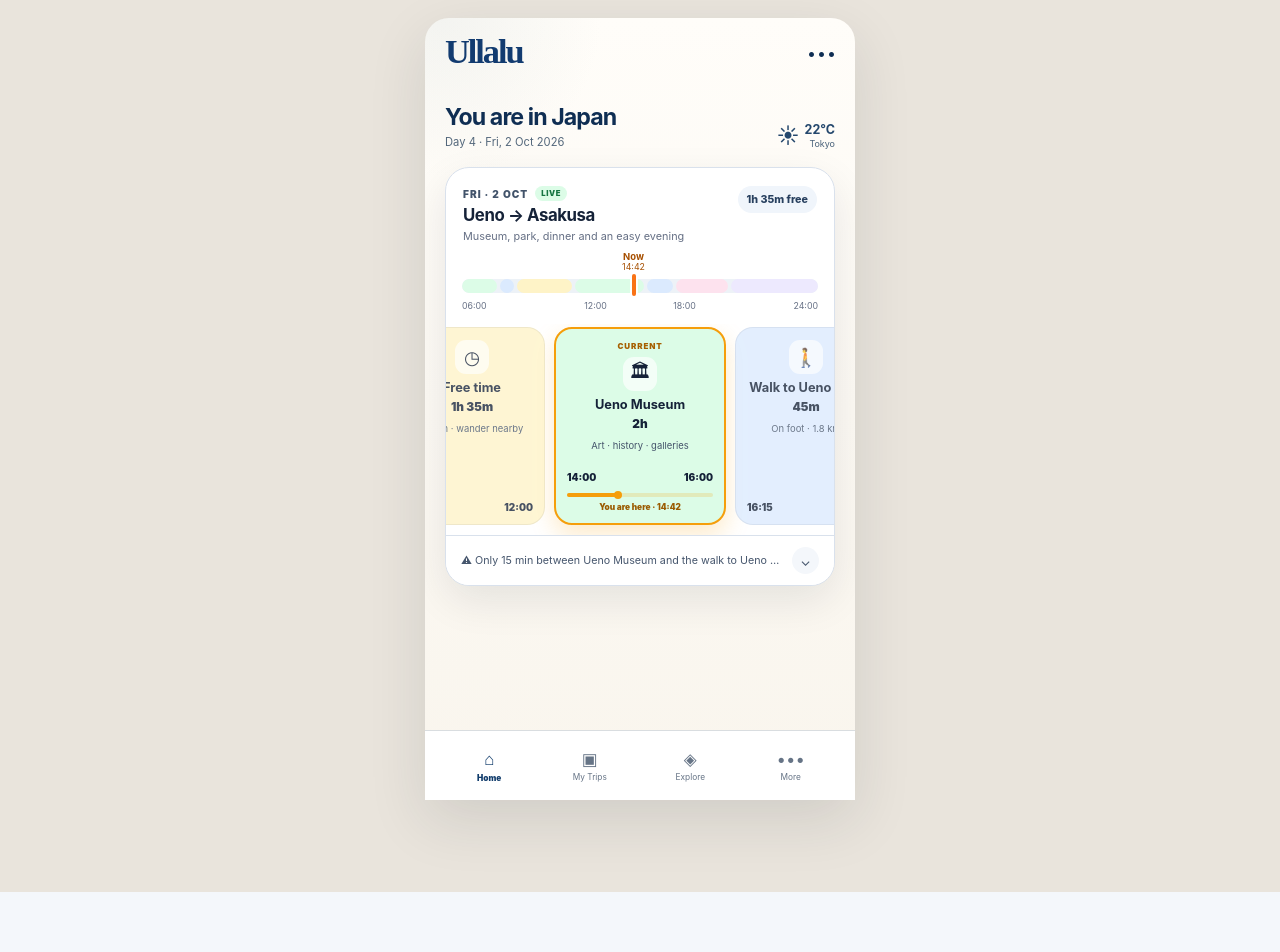
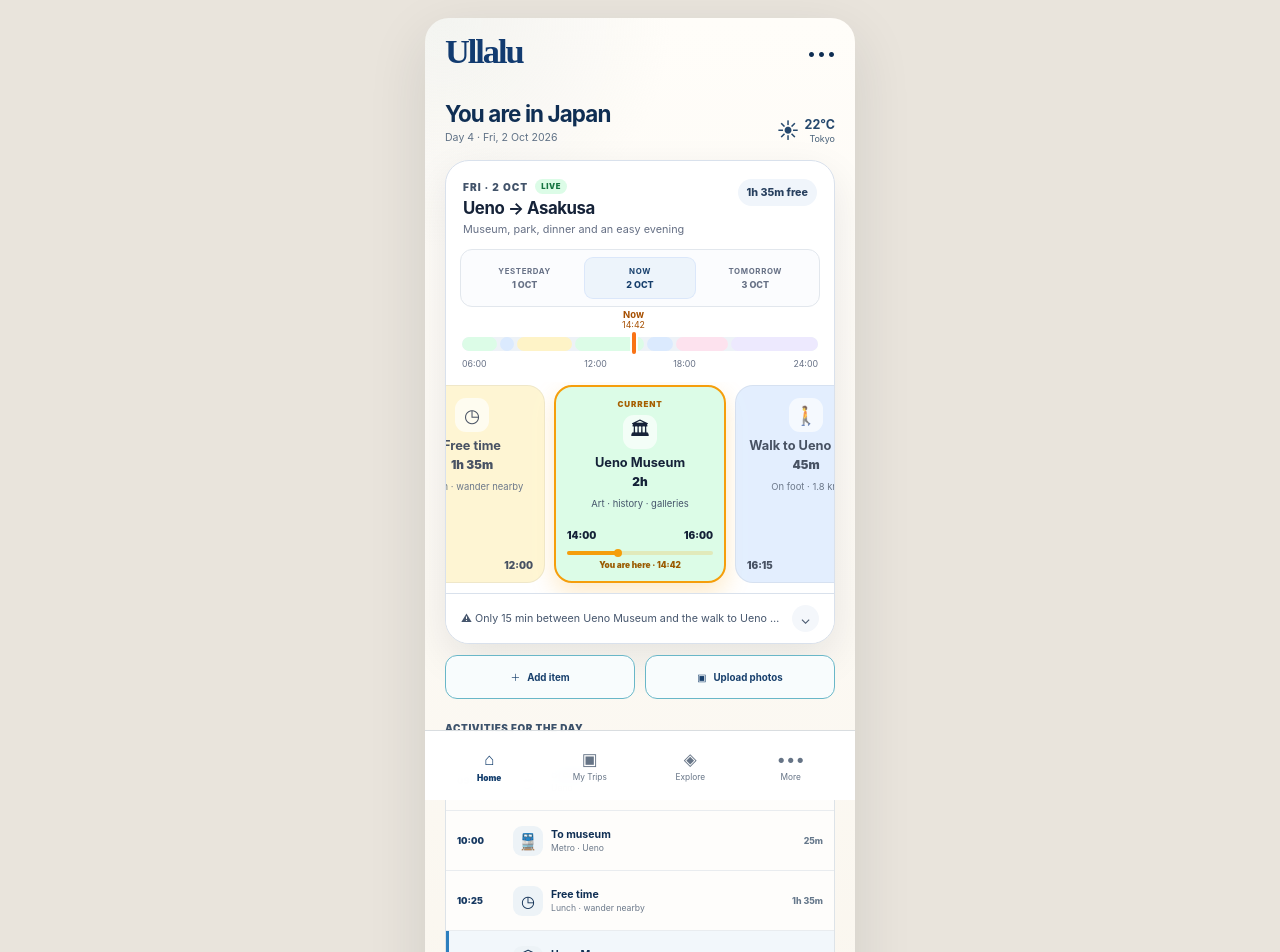
Before and after one commit to brijbh/ullalu, a Next.js app: page /today in a window 1280 px wide. Shown: the top 952 px of the page. Before the commit the page ends 892 px from the top, so only its background shows below. Built offline with nearby package versions, Linux system fonts and the light colour scheme.

Commit message:
feat: add live day flipping photos and synced agenda

```diff
--- a/app/today/page.tsx
+++ b/app/today/page.tsx
@@ -1,90 +1,117 @@
+"use client";
+
+import { ChangeEvent, useMemo, useState } from "react";
 import Link from "next/link";
 import styles from "../JourneyFlow.module.css";
 import parity from "../JourneyParity.module.css";
-import DayCard, { type DayCardSegment } from "../components/DayCard";
-import { BottomNav } from "../components/JourneyUI";
+import DayCard, { type DayCardSegment, type DayCardSegmentKind, type DayNavigationItem } from "../components/DayCard";
+import { BottomNav, SuggestionIcon } from "../components/JourneyUI";
 
-const liveSegments: DayCardSegment[] = [
-  {
-    kind: "activity",
-    icon: "☕",
-    title: "Breakfast",
-    duration: "1h",
-    start: "09:00",
-    end: "10:00",
-    detail: "Ueno",
-    weight: 1,
-    width: 132,
-  },
-  {
-    kind: "travel",
-    icon: "🚆",
-    title: "To museum",
-    duration: "25m",
-    start: "10:00",
-    end: "10:25",
-    detail: "Metro · Ueno",
-    weight: .42,
-    width: 132,
-  },
-  {
-    kind: "free",
-    icon: "◷",
-    title: "Free time",
-    duration: "1h 35m",
-    start: "10:25",
-    end: "12:00",
-    detail: "Lunch · wander nearby",
-    weight: 1.58,
-    width: 146,
-  },
-  {
-    kind: "activity",
-    icon: "🏛",
-    title: "Ueno Museum",
-    duration: "2h",
-    start: "14:00",
-    end: "16:00",
-    detail: "Art · history · galleries",
-    weight: 2,
-    width: 172,
-  },
-  {
-    kind: "travel",
-    icon: "🚶",
-    title: "Walk to Ueno Park",
-    duration: "45m",
-    start: "16:15",
-    end: "17:00",
-    detail: "On foot · 1.8 km",
-    weight: .75,
-    width: 142,
-  },
-  {
-    kind: "reservation",
-    icon: "🍜",
-    title: "Dinner",
-    duration: "1h 30m",
-    start: "18:00",
-    end: "19:30",
-    detail: "Reservation · Asakusa",
-    weight: 1.5,
-    width: 150,
-  },
-  {
-    kind: "rest",
-    icon: "🌙",
-    title: "Evening",
-    duration: "2h 30m",
-    start: "19:30",
-    end: "22:00",
-    detail: "Return to hotel · rest",
-    weight: 2.5,
-    width: 160,
-  },
+type LiveDay = {
+  label: string;
+  route: string;
+  subtitle: string;
+  freeTime: string;
+  segments: DayCardSegment[];
+};
+
+const itemTypes = [
+  ["place", "Place / Activity", "activity"],
+  ["transport", "Transport", "travel"],
+  ["reservation", "Reservation", "reservation"],
+  ["rest", "Hotel / Rest", "rest"],
+  ["buffer", "Buffer", "buffer"],
+] as const;
+
+const yesterdaySegments: DayCardSegment[] = [
+  { kind: "activity", icon: "☕", title: "Breakfast", duration: "1h", start: "08:00", end: "09:00", detail: "Shinjuku", weight: 1, width: 132 },
+  { kind: "travel", icon: "🚆", title: "To Asakusa", duration: "35m", start: "09:00", end: "09:35", detail: "Metro", weight: .6, width: 132 },
+  { kind: "activity", icon: "⛩", title: "Senso-ji", duration: "2h", start: "10:00", end: "12:00", detail: "Temple · market", weight: 2, width: 160 },
+  { kind: "free", icon: "◷", title: "Free time", duration: "2h", start: "12:00", end: "14:00", detail: "Lunch · river walk", weight: 2, width: 150 },
+  { kind: "reservation", icon: "🍽", title: "Dinner", duration: "1h 30m", start: "18:30", end: "20:00", detail: "Ginza", weight: 1.5, width: 148 },
+  { kind: "rest", icon: "🌙", title: "Hotel", duration: "2h", start: "20:00", end: "22:00", detail: "Rest", weight: 2, width: 150 },
 ];
 
+const nowSegments: DayCardSegment[] = [
+  { kind: "activity", icon: "☕", title: "Breakfast", duration: "1h", start: "09:00", end: "10:00", detail: "Ueno", weight: 1, width: 132 },
+  { kind: "travel", icon: "🚆", title: "To museum", duration: "25m", start: "10:00", end: "10:25", detail: "Metro · Ueno", weight: .42, width: 132 },
+  { kind: "free", icon: "◷", title: "Free time", duration: "1h 35m", start: "10:25", end: "12:00", detail: "Lunch · wander nearby", weight: 1.58, width: 146 },
+  { kind: "activity", icon: "🏛", title: "Ueno Museum", duration: "2h", start: "14:00", end: "16:00", detail: "Art · history · galleries", weight: 2, width: 172 },
+  { kind: "travel", icon: "🚶", title: "Walk to Ueno Park", duration: "45m", start: "16:15", end: "17:00", detail: "On foot · 1.8 km", weight: .75, width: 142 },
+  { kind: "reservation", icon: "🍜", title: "Dinner", duration: "1h 30m", start: "18:00", end: "19:30", detail: "Reservation · Asakusa", weight: 1.5, width: 150 },
+  { kind: "rest", icon: "🌙", title: "Evening", duration: "2h 30m", start: "19:30", end: "22:00", detail: "Return to hotel · rest", weight: 2.5, width: 160 },
+];
+
+const tomorrowSegments: DayCardSegment[] = [
+  { kind: "travel", icon: "🚄", title: "Shinkansen", duration: "2h 15m", start: "09:00", end: "11:15", detail: "Tokyo → Kyoto", weight: 2.25, width: 170 },
+  { kind: "buffer", icon: "🧳", title: "Hotel bags", duration: "45m", start: "11:15", end: "12:00", detail: "Drop luggage", weight: .75, width: 132 },
+  { kind: "free", icon: "◷", title: "Lunch", duration: "1h 30m", start: "12:00", end: "13:30", detail: "Kyoto Station", weight: 1.5, width: 145 },
+  { kind: "activity", icon: "⛩", title: "Fushimi Inari", duration: "2h", start: "14:00", end: "16:00", detail: "Shrine · walk", weight: 2, width: 160 },
+  { kind: "reservation", icon: "🍽", title: "Dinner", duration: "1h 30m", start: "18:30", end: "20:00", detail: "Gion", weight: 1.5, width: 145 },
+  { kind: "rest", icon: "🌙", title: "Rest", duration: "2h", start: "20:00", end: "22:00", detail: "Kyoto hotel", weight: 2, width: 150 },
+];
+
+const initialDays: LiveDay[] = [
+  { label: "THU · 1 OCT", route: "Asakusa → Ginza", subtitle: "Temple, open time and dinner", freeTime: "2h", segments: yesterdaySegments },
+  { label: "FRI · 2 OCT", route: "Ueno → Asakusa", subtitle: "Museum, park, dinner and an easy evening", freeTime: "1h 35m", segments: nowSegments },
+  { label: "SAT · 3 OCT", route: "Tokyo → Kyoto", subtitle: "Shinkansen, shrine and Gion", freeTime: "1h 30m", segments: tomorrowSegments },
+];
+
+function defaultIcon(kind: DayCardSegmentKind) {
+  if (kind === "travel") return "🚆";
+  if (kind === "reservation") return "▣";
+  if (kind === "rest") return "🏨";
+  if (kind === "buffer") return "◷";
+  return "📍";
+}
+
 export default function TodayPage() {
+  const [days, setDays] = useState<LiveDay[]>(initialDays);
+  const [dayOffset, setDayOffset] = useState(0);
+  const [selectedIndex, setSelectedIndex] = useState<number | undefined>(undefined);
+  const [pickerOpen, setPickerOpen] = useState(false);
+  const [photoCount, setPhotoCount] = useState(0);
+
+  const dayArrayIndex = dayOffset + 1;
+  const activeDay = days[dayArrayIndex];
+  const currentIndex = 3;
+
+  const dayNavigation: DayNavigationItem[] = [
+    { label: "YESTERDAY", date: "1 OCT", active: dayOffset === -1, onClick: () => { setDayOffset(-1); setSelectedIndex(undefined); } },
+    { label: "NOW", date: "2 OCT", active: dayOffset === 0, onClick: () => { setDayOffset(0); setSelectedIndex(undefined); } },
+    { label: "TOMORROW", date: "3 OCT", active: dayOffset === 1, onClick: () => { setDayOffset(1); setSelectedIndex(undefined); } },
+  ];
+
+  const highlightedIndex = useMemo(
+    () => selectedIndex ?? (dayOffset === 0 ? currentIndex : undefined),
+    [selectedIndex, dayOffset],
+  );
+
+  function addQuickItem(kind: DayCardSegmentKind, title: string) {
+    const newSegment: DayCardSegment = {
+      kind,
+      icon: defaultIcon(kind),
+      title,
+      duration: "45m",
+      start: "17:15",
+      end: "18:00",
+      detail: "Quick item · edit later in the planner",
+      weight: .75,
+      width: 142,
+    };
+
+    setDays((current) => current.map((day, index) => (
+      index === dayArrayIndex
+        ? { ...day, segments: [...day.segments, newSegment].sort((a, b) => a.start.localeCompare(b.start)) }
+        : day
+    )));
+    setPickerOpen(false);
+  }
+
+  function handlePhotos(event: ChangeEvent<HTMLInputElement>) {
+    setPhotoCount(event.target.files?.length ?? 0);
+  }
+
   return (
     <main className={styles.screen}>
       <section className={styles.phonePage}>
@@ -94,7 +121,7 @@
             <button className={styles.menuButton} type="button" aria-label="More options">•••</button>
           </header>
 
-          <div className={styles.liveHeader}>
+          <div className={styles.liveDayHeader}>
             <div>
               <h1>You are in Japan</h1>
               <p>Day 4 · Fri, 2 Oct 2026</p>
@@ -105,25 +132,90 @@
             </div>
           </div>
 
-          <div style={{ marginTop: 18 }}>
+          <div className={styles.composerCardWrap}>
             <DayCard
               mode="live"
-              dayLabel="FRI · 2 OCT"
-              route="Ueno → Asakusa"
-              subtitle="Museum, park, dinner and an easy evening"
-              freeTime="1h 35m"
-              segments={liveSegments}
-              currentIndex={3}
+              dayLabel={activeDay.label}
+              route={activeDay.route}
+              subtitle={activeDay.subtitle}
+              freeTime={activeDay.freeTime}
+              segments={activeDay.segments}
+              selectedIndex={selectedIndex}
+              currentIndex={currentIndex}
+              onSelectSegment={setSelectedIndex}
+              dayNavigation={dayNavigation}
+              liveNow={dayOffset === 0}
               nowTime="14:42"
-              nowPositionPercent={55}
-              segmentProgressPercent={35}
-              alert="Only 15 min between Ueno Museum and the walk to Ueno Park."
-              note="Pick up the museum postcard before leaving."
+              alert={dayOffset === 0 ? "Only 15 min between Ueno Museum and the walk to Ueno Park." : undefined}
+              note={dayOffset === 0 ? "Pick up the museum postcard before leaving." : undefined}
             />
+          </div>
+
+          <div className={styles.dayActionRow}>
+            <button className={styles.dayActionButton} type="button" onClick={() => setPickerOpen(true)}>
+              <span aria-hidden="true">＋</span><strong>Add item</strong>
+            </button>
+            <label className={styles.dayPhotoButton}>
+              <span aria-hidden="true">▣</span><strong>Upload photos</strong>
+              <input type="file" accept="image/*" multiple onChange={handlePhotos} />
+            </label>
+          </div>
+          {photoCount ? <div className={styles.photoCount}>{photoCount} photo{photoCount === 1 ? "" : "s"} selected for this day</div> : null}
+
+          <div className={styles.composerSectionHead}>
+            <p className={styles.sectionLabel}>ACTIVITIES FOR THE DAY</p>
+          </div>
+
+          <div className={styles.liveAgenda}>
+            {activeDay.segments.map((segment, index) => {
+              const isCurrent = dayOffset === 0 && index === currentIndex;
+              const isSelected = highlightedIndex === index;
+              return (
+                <button
+                  type="button"
+                  key={`${segment.title}-${index}`}
+                  className={`${styles.liveAgendaRow} ${isSelected ? styles.agendaSelected : ""} ${isCurrent ? styles.liveAgendaCurrent : ""}`}
+                  onClick={() => setSelectedIndex(index)}
+                >
+                  <span className={styles.liveAgendaTime}>{segment.start}</span>
+                  <span className={styles.liveAgendaIcon} aria-hidden="true">{segment.icon}</span>
+                  <span className={styles.liveAgendaCopy}>
+                    <strong>{segment.title}</strong>
+                    <span>{segment.detail}</span>
+                  </span>
+                  <span className={styles.liveAgendaDuration}>{segment.duration}</span>
+                </button>
+              );
+            })}
           </div>
         </div>
         <BottomNav active="home" />
       </section>
+
+      {pickerOpen ? (
+        <div className={styles.composerOverlay} role="presentation" onMouseDown={(event) => {
+          if (event.currentTarget === event.target) setPickerOpen(false);
+        }}>
+          <section className={styles.itemPickerSheet} aria-label="Choose item type">
+            <div className={styles.composerSheetHead}>
+              <div>
+                <small>ADD ITEM</small>
+                <h2>Add to this day</h2>
+              </div>
+              <button type="button" onClick={() => setPickerOpen(false)} aria-label="Close">×</button>
+            </div>
+            <div className={styles.itemTypeGrid}>
+              {itemTypes.map(([iconKind, title, kind]) => (
+                <button type="button" key={title} onClick={() => addQuickItem(kind, title)}>
+                  <span className={styles.itemTypeIcon}><SuggestionIcon kind={iconKind} /></span>
+                  <strong>{title}</strong>
+                  <span>Add a quick item now; fine-tune it later in the planner.</span>
+                </button>
+              ))}
+            </div>
+          </section>
+        </div>
+      ) : null}
     </main>
   );
 }
```
